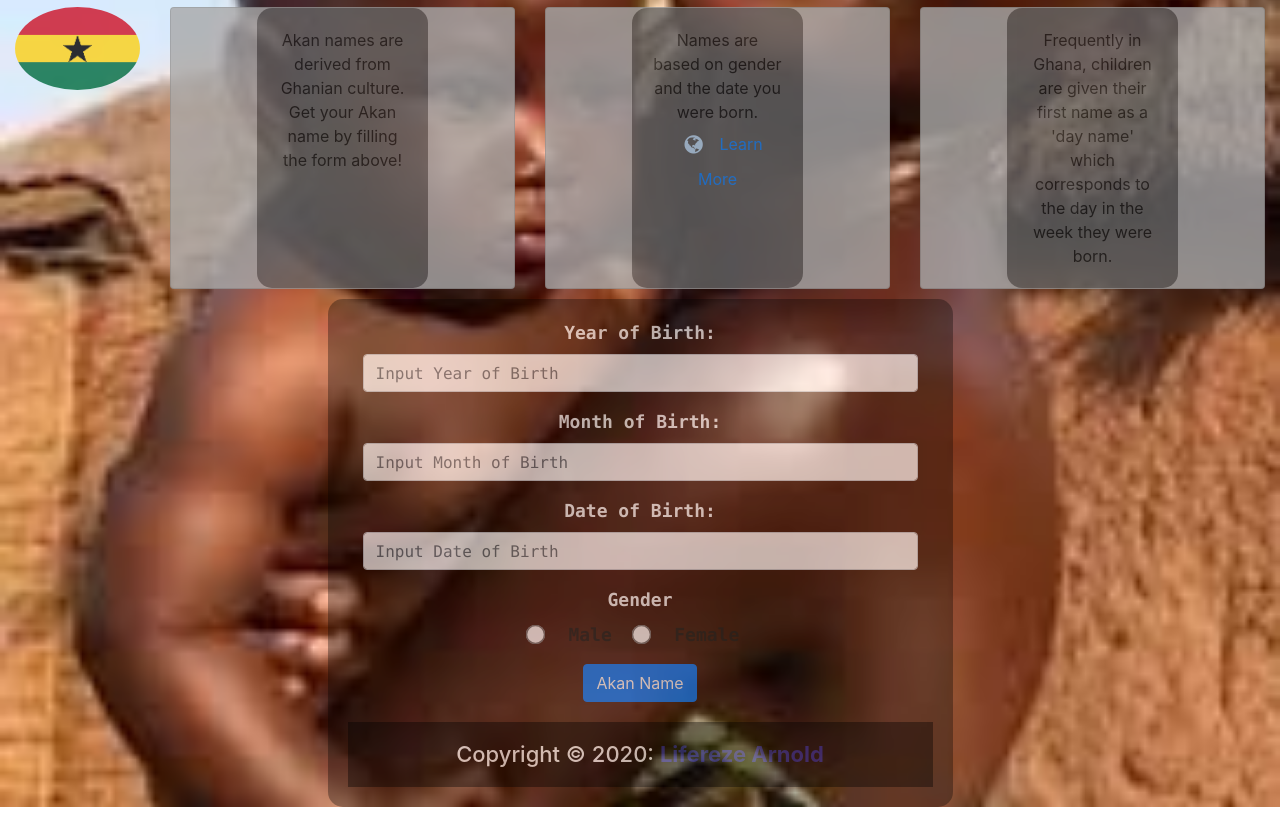
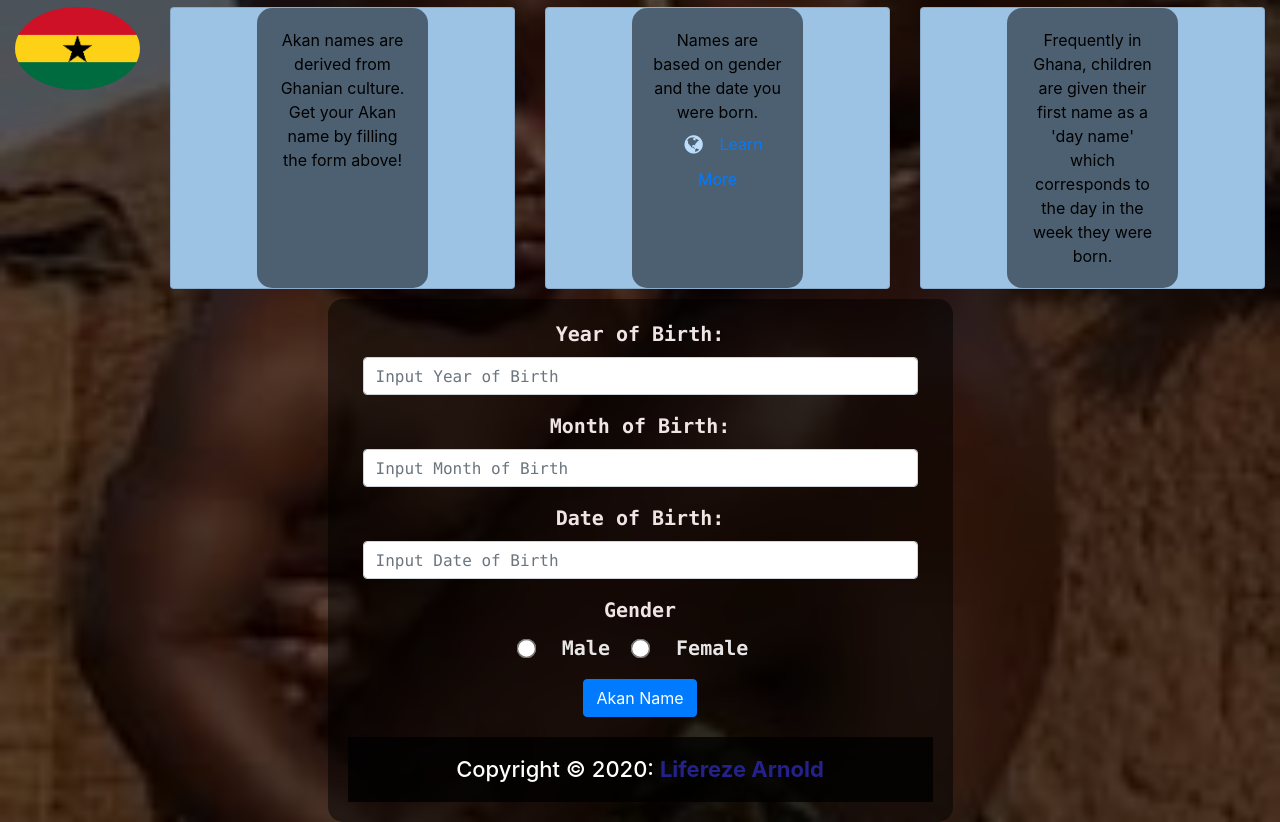
Before and after one commit to lifereze/Akan-Names, a plain HTML site: page index.html in a window 1280 px wide. Shown: the part 113-935 px from the top of the page. Drawn offline with Linux system fonts and the light colour scheme; a web font is replaced by a local one.

Commit message:
form text color white

```diff
--- a/style.css
+++ b/style.css
@@ -1,7 +1,8 @@
 body{
+    background: rgba(0, 0, 0, .65);
+    background-blend-mode: darken;
     background-image: url("images/background.jpeg");
     background-size: cover;
-    opacity: 0.8;
 }
 body{
     background-position: center center;
@@ -28,20 +29,19 @@ body{
      background-color: rgb(0,0,0,0.5);
      margin-left: 25%;
      margin-right: 25%;
-     opacity: 0.8;
      border-radius: 15px;
    }
    .form{
     margin-bottom: 20px;
   }
   .form-group{
-    color: rgb(255, 255, 255);
+    color: rgb(240, 228, 228);
     font-weight: 600;
-    font-size: 18px;
+    font-size: 20px;
     font-family: 'Lucida Console', serif;
   }
   .form-check-label{
-    color: rgb(21, 26, 25);
+    color: rgb(231, 229, 229);
   }
   input[type="radio"] {
     -webkit-transform: scale(1.5);
@@ -75,10 +75,8 @@ body{
     margin-top: 5px;
   }
   .card{
-    background-color: darkgray;
-  }
-  .card-body{
-    color: rgb(0, 0, 0);
+    background-color: rgb(156, 194, 228);
+    color: black;
   }
   .card-deck{
    margin-bottom: 10px;
```
Also changed, not shown: css/bootstrap-grid.css.
